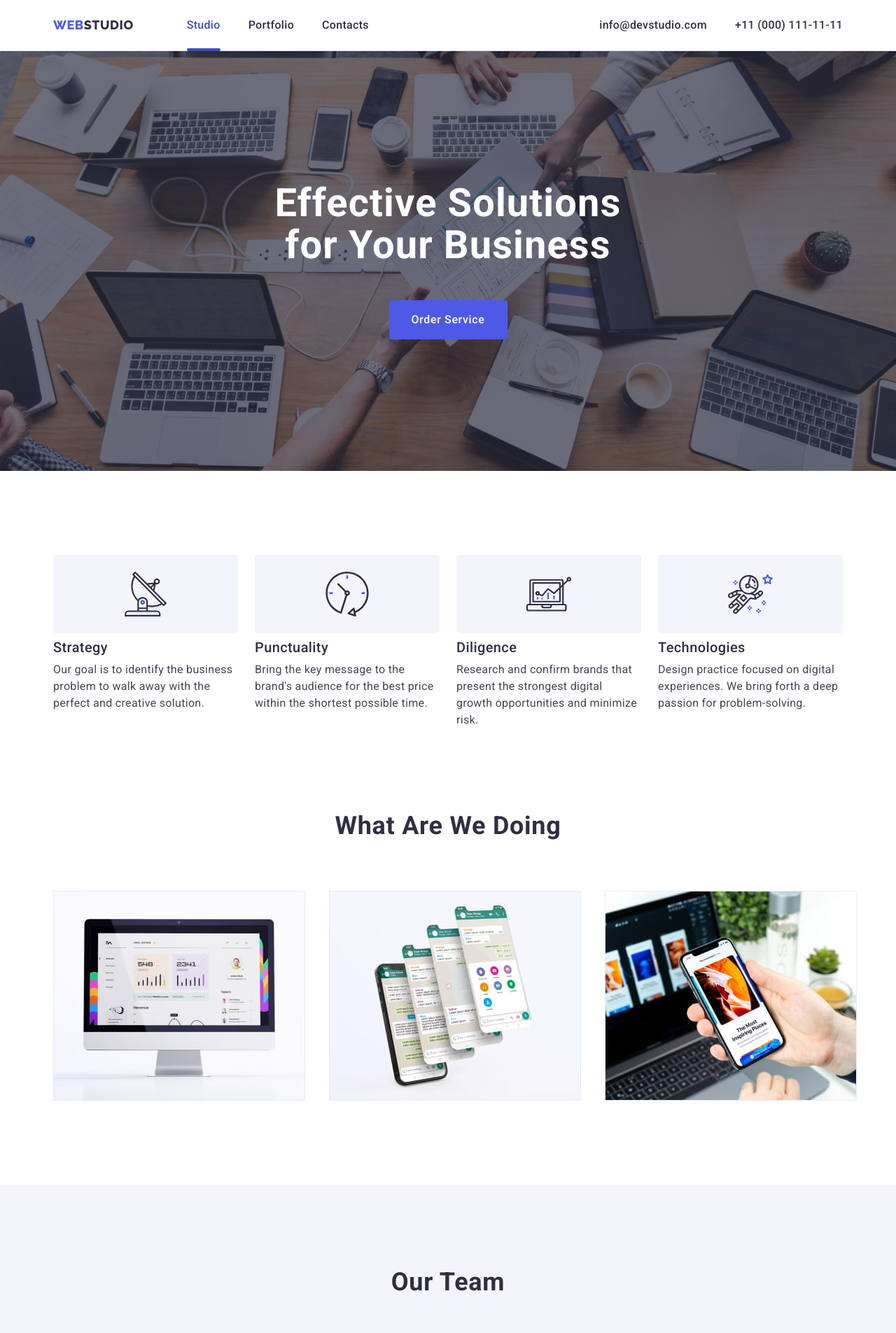
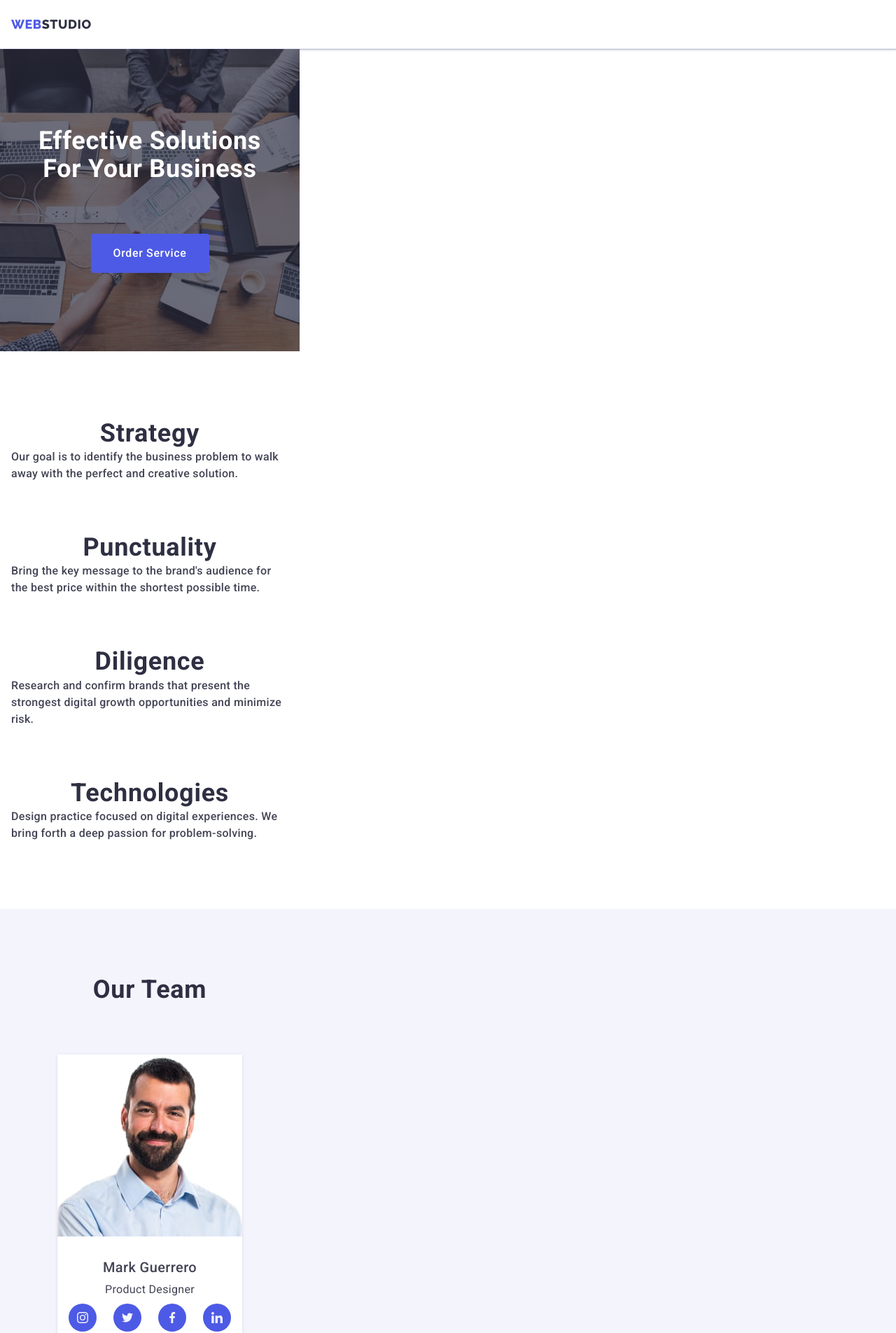
Before and after one commit to CheChCke/goit-markup-hw-07, a plain HTML site: page index.html in a window 1280 px wide. Shown: the top 1905 px of the page at 70% size. Drawn offline with nearby package versions, Linux system fonts and the light colour scheme.

Commit message:
Summary-mob-worker

```diff
--- /dev/null
+++ b/css/style-new.css
@@ -0,0 +1,278 @@
+:root {
+    --color-main-logo: #4d5ae5;
+    --color-menu-text: #2e2f42;
+    --color-menu-accent-hover: #404bbf;
+    --main-small-text: #434455;
+    --color-hero-bg: #2e2f42;
+    --bg-btn-color: #f4f4fd;
+    --border-btn-color: #e7e9fc;
+    --color-icons-customers: #8e8f99;
+    --color-social-media: #ffffff;
+}
+
+
+body {
+    font-family: "Roboto", sans-serif;
+    color: #434455;
+    background-color: #ffffff;
+}
+
+img {
+    display: block;
+}
+
+h1,
+h2,
+h3,
+h4,
+h5,
+h6,
+p {
+    padding: 0;
+    margin: 0;
+}
+
+li{
+    list-style-type: none;
+}
+
+ul{
+    margin: 0px;
+    padding: 0px;
+}
+
+.link {
+    text-decoration: none;
+}
+
+/* HEADER_MOB */
+
+.header-main-container {
+    border-bottom: 1px solid #e7e9fc;
+    box-shadow: 0px 2px 1px rgba(46, 47, 66, 0.08),
+        0px 1px 1px rgba(46, 47, 66, 0.16),
+        0px 1px 6px rgba(46, 47, 66, 0.08);
+}
+
+.container{
+    width: 428px;
+}
+
+.logo {
+    font-family: 'Raleway', sans-serif;
+    font-weight: 800;
+    font-size: 18px;
+    line-height: 1.17;
+    letter-spacing: 0.03em;
+    text-transform: uppercase;
+    color: var(--color-main-logo);
+    display: inline-block;
+    margin: 24px 16px 24px 16px;
+
+}
+
+.logo-text {
+    color: #2e2f42;
+}
+
+.menu-list{
+    display: none;
+}
+
+.information-list{
+    display: none;
+}
+
+/* MAIN_HERO */
+
+.main-hero {
+    background-color: var(--color-hero-bg);
+    background-image: linear-gradient(rgba(46, 47, 66, 0.7), rgba(46, 47, 66, 0.7)), url(../images/index-img/Dark-bg1x-mobile.jpg);
+    width: 428px;
+    height: 432px;
+    background-repeat: no-repeat;
+    background-position: center;
+    background-size: cover;
+}
+
+@media (min-device-pixel-ratio: 2),
+(min-resolution: 192dpi),
+(min-resolution: 2dppx) {
+    .main-hero {
+        background-image: linear-gradient(rgba(46, 47, 66, 0.7), rgba(46, 47, 66, 0.7)), url(../images/index-img/Dark-bg2x-mobile.jpg);
+    }
+}
+
+.main-title {
+    font-family: 'Roboto';
+    font-style: normal;
+    font-weight: 700;
+    font-size: 36px;
+    line-height: 1.11;
+    text-align: center;
+    letter-spacing: 0.02em;
+    color: #ffffff;
+    max-width: 496px;
+    margin: auto;
+    padding-top: 112px;
+}
+
+.button-hero-main {
+    background-color: #4d5ae5;
+    font-family: 'Roboto', sans-serif;
+    font-style: normal;
+    font-weight: 500;
+    font-size: 16px;
+    line-height: 1.5;
+    letter-spacing: 0.04em;
+    color: #ffffff;
+    cursor: pointer;
+    display: block;
+    min-width: 169px;
+    height: 56px;
+    border: none;
+    background-color: var(--color-main-logo);
+    border-radius: 4px;
+    cursor: pointer;
+    margin: auto;
+    margin-top: 72px;
+    transition: background-color 250ms cubic-bezier(0.4, 0, 0.2, 1);
+}
+
+/* ABOUT_US_SECTION */
+
+.title-about-us{
+    display: none;
+}
+
+.list-about-cards{
+    display: none;
+}
+
+.about-us-list{
+    margin: 96px 16px;
+}
+
+.about-us-text:not(:last-child){
+    margin-bottom: 72px;
+}
+
+.title-description {
+    font-family: 'Roboto';
+    font-style: normal;
+    font-weight: 700;
+    font-size: 36px;
+    line-height: 1.2;
+    letter-spacing: 0.02em;
+    color: var(--color-menu-text);
+    text-align: center;
+}
+
+.text-description {
+    font-family: 'Roboto';
+    font-style: normal;
+    font-weight: 500;
+    font-size: 16px;
+    line-height: 1.5;
+    letter-spacing: 0.02em;
+    color: var(--main-small-text);
+}
+
+/* ABOUT_US_TEXT_IMAGE */
+
+.about-us-text-img{
+    display: none;
+}
+
+/* OUR_TEAM */
+
+.our-team {
+    background-color: #f4f4fd;
+}
+
+.our-team-title {
+    font-size: 36px;
+    line-height: 1.11;
+    letter-spacing: 0.02em;
+    text-transform: capitalize;
+    color: var(--color-menu-text);
+    padding-top: 96px;
+    padding-bottom: 72px;
+    text-align: center;
+}
+
+.worker {
+    width: 264px;
+    margin: auto;
+    background-color: #ffffff;
+    border-radius: 0px 0px 4px 4px;
+    box-shadow: 0px 1px 6px rgba(46, 47, 66, 0.08),
+        0px 1px 1px rgba(46, 47, 66, 0.16),
+        0px 2px 1px rgba(46, 47, 66, 0.08);
+}
+
+.worker:not(:last-child){
+    margin-bottom: 72px;
+}
+
+.name-worker {
+    padding-top: 32px;
+}
+
+.title-name-worker{
+    font-family: 'Roboto';
+    font-style: normal;
+    font-weight: 500;
+    font-size: 20px;
+    line-height: 1.2;
+    text-align: center;
+    letter-spacing: 0.02em;
+    padding-bottom: 8px;
+}
+
+.name-worker-description{
+    font-family: 'Roboto';
+    font-style: normal;
+    font-weight: 400;
+    font-size: 16px;
+    line-height: 1.5;
+    text-align: center;
+    letter-spacing: 0.02em;
+}
+
+.div-name-worker {
+    text-align: center;
+}
+
+.soc-icon {
+    display: flex;
+    justify-content: center;
+    gap: 24px;
+    margin-top: 8px;
+    padding-bottom: 32px;
+}
+
+.soc-icon-list {
+    width: 40px;
+    height: 40px;
+}
+
+.soc-icon-img {
+    width: 100%;
+    height: 100%;
+    background-color: var(--color-main-logo);
+    border-radius: 50%;
+    display: flex;
+    align-items: center;
+    justify-content: center;
+    transition: background-color 250ms cubic-bezier(0.4, 0, 0.2, 1);
+}
+
+.soc-icon-img:hover,
+.soc-icon-img:focus {
+    background-color: #404bbf;
+}
+
+.svg-icons {
+    fill: #f4f4fd;
+}
--- a/css/style.css
+++ b/css/style.css
@@ -25,8 +25,7 @@ h1, h2, h3, h4, h5, h6, p{
     padding: 0;
     margin: 0;
 }
-/* HEADER */
-/* NAV_MENU */
+/* Header-mob...................................................................... */
 
 .header-main-container{
     border-bottom: 1px solid #e7e9fc;
--- a/index.html
+++ b/index.html
@@ -13,7 +13,8 @@
     <link rel="stylesheet" href="https://cdnjs.cloudflare.com/ajax/libs/modern-normalize/2.0.0/modern-normalize.min.css"
         integrity="sha512-4xo8blKMVCiXpTaLzQSLSw3KFOVPWhm/TRtuPVc4WG6kUgjH6J03IBuG7JZPkcWMxJ5huwaBpOpnwYElP/m6wg=="
         crossorigin="anonymous" referrerpolicy="no-referrer" />
-    <link rel="stylesheet" href="./css/style.css">
+    <!-- <link rel="stylesheet" href="./css/style.css"> -->
+    <link rel="stylesheet" href="./css/style-new.css">
 </head>
 <!-- HEADER -->
 <body>
@@ -34,6 +35,11 @@
                     <li class="information-item"><a href="tel:+110001111111" class="link menu">+11 (000) 111-11-11</a></li>
                 </ul>
             </address>
+            <div class="mob-menu">
+                <span></span>
+                <span></span>
+                <span></span>
+            </div>
         </div>
     </header>
 <!-- HEADER_END -->
@@ -41,13 +47,13 @@
 <main>
     <section class="main-hero">
         <div class="container">
-            <h1 class="main-title">Effective Solutions for Your Business</h1>
+            <h1 class="main-title">Effective Solutions<br>For Your Business</h1>
             <button class="button-hero-main" type="button" data-modal-open>Order Service</button>
         </div>
     </section>
     <section class="about-us-description">
         <div class="container container-flex">
-            <h2 class="visually-hidden title-about-us ">title-secondary-section</h2>
+            <h2 class="visually-hidden title-about-us">title-secondary-section</h2>
             <ul class="list about-us-list">
                 <li class="about-us-text">
                     <div class="list-about-cards">
@@ -123,8 +129,8 @@
                         height="260"
                         alt="product desinger Mark Guerrero">
                     <div class="name-worker">
-                        <h3 class="title-description div-name-worker">Mark Guerrero</h3>
-                        <p class="text-description div-name-worker">Product Designer</p>
+                        <h3 class="title-name-worker div-name-worker">Mark Guerrero</h3>
+                        <p class="name-worker-description div-name-worker">Product Designer</p>
                         <ul class="soc-icon list">
                             <li class="soc-icon-list">
                                 <a href="instagram" class="soc-icon-img">
@@ -163,8 +169,8 @@
                         height="260"
                         alt="Frontend developer Tom Ford">
                     <div class="name-worker">
-                        <h3 class="title-description div-name-worker">Tom Ford</h3>
-                        <p class="text-description div-name-worker">Frontend Developer</p>
+                        <h3 class="title-name-worker div-name-worker">Tom Ford</h3>
+                        <p class="name-worker-description div-name-worker">Frontend Developer</p>
                         <ul class="soc-icon list">
                             <li class="soc-icon-list">
                                 <a href="instagram" class="soc-icon-img">
@@ -203,8 +209,8 @@
                         height="260"
                         alt="Marketing Camila Garcia">
                     <div class="name-worker">
-                        <h3 class="title-description div-name-worker">Camila Garcia</h3>
-                        <p class="text-description div-name-worker">Marketing</p>
+                        <h3 class="title-name-worker div-name-worker">Camila Garcia</h3>
+                        <p class="name-worker-description div-name-worker">Marketing</p>
                         <ul class="soc-icon list">
                             <li class="soc-icon-list">
                                 <a href="instagram" class="soc-icon-img">
@@ -243,8 +249,8 @@
                         height="260"
                         alt="UI desinger Daniel Wilson">
                     <div class="name-worker">
-                        <h3 class="title-description div-name-worker">Daniel Wilson</h3>
-                        <p class="text-description div-name-worker">UI Designer</p>
+                        <h3 class="title-name-worker div-name-worker">Daniel Wilson</h3>
+                        <p class="name-worker-description div-name-worker">UI Designer</p>
                         <ul class="soc-icon list">
                             <li class="soc-icon-list">
                                 <a href="instagram" class="soc-icon-img">
@@ -387,7 +393,7 @@
             </div>
     </div>
 </footer>
-<div class="modal-window-wrap is-hidden" data-modal>
+<!-- <div class="modal-window-wrap is-hidden" data-modal>
     <div class="modal-window">
         <button type="button" class="btn-modal-close" data-modal-close >
             <svg width="8" height="8" class="svg-modal-close-icon">
@@ -450,7 +456,7 @@
             <button class="btn-modal-send">Send</button>
         </form>
     </div>
-</div>
+</div> -->
 <!-- FOOTER_END -->
     <script src="./js/modal.js"></script>
 </body>
```
Also changed, not shown: images/index-img/Dark-bg-tablet1x.jpg (added), images/index-img/Dark-bg-tablet2x.jpg (added), images/index-img/Dark-bg1x-mobile.jpg (added), images/index-img/Dark-bg2x-mobile.jpg (added), images/index-img/daniel-wilson-2x.jpg (added), images/index-img/kamila-garcia-2x.jpg (added), images/index-img/mark-guererro-2x.jpg (added), images/index-img/people-office-desktop-2x.jpg (added), images/index-img/tom-ford-2x.jpg (added).
